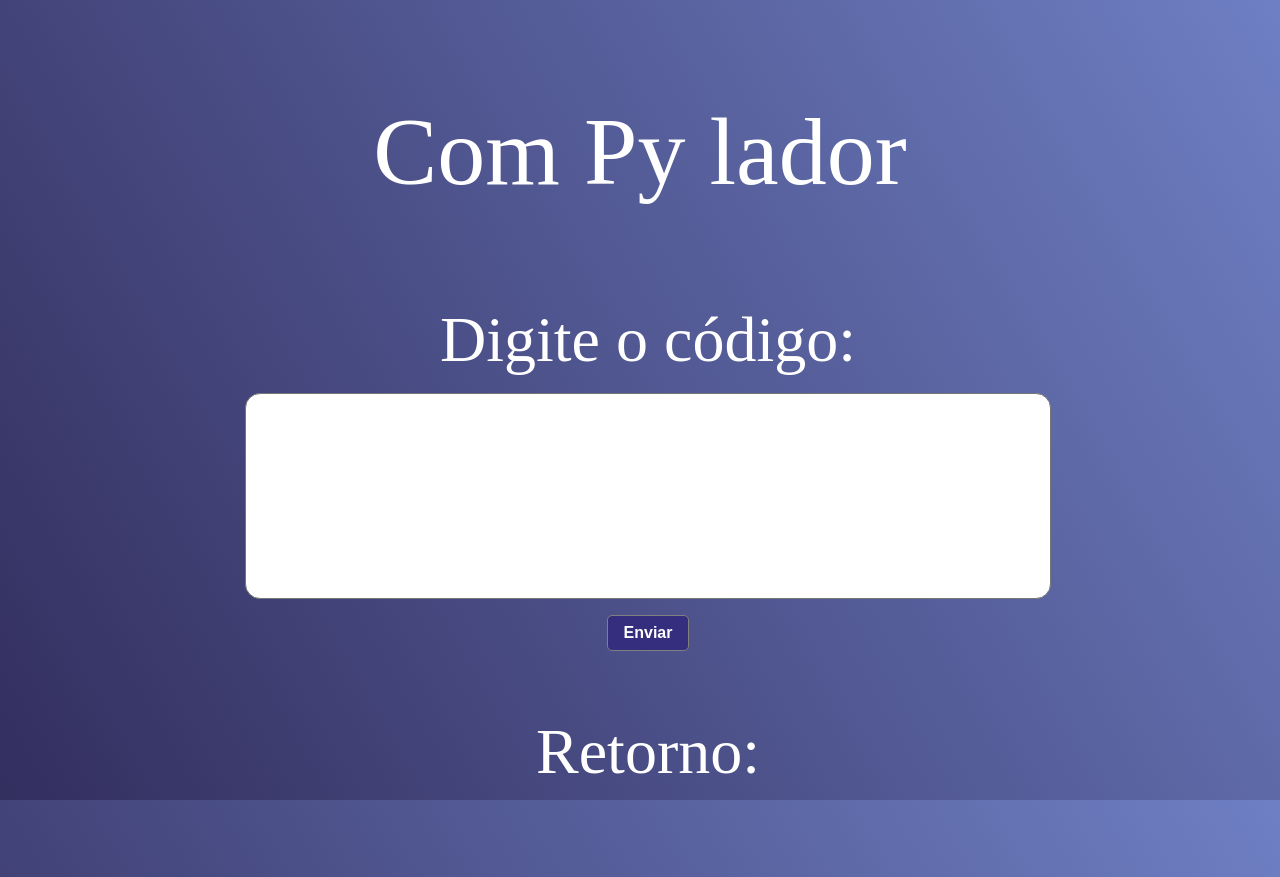
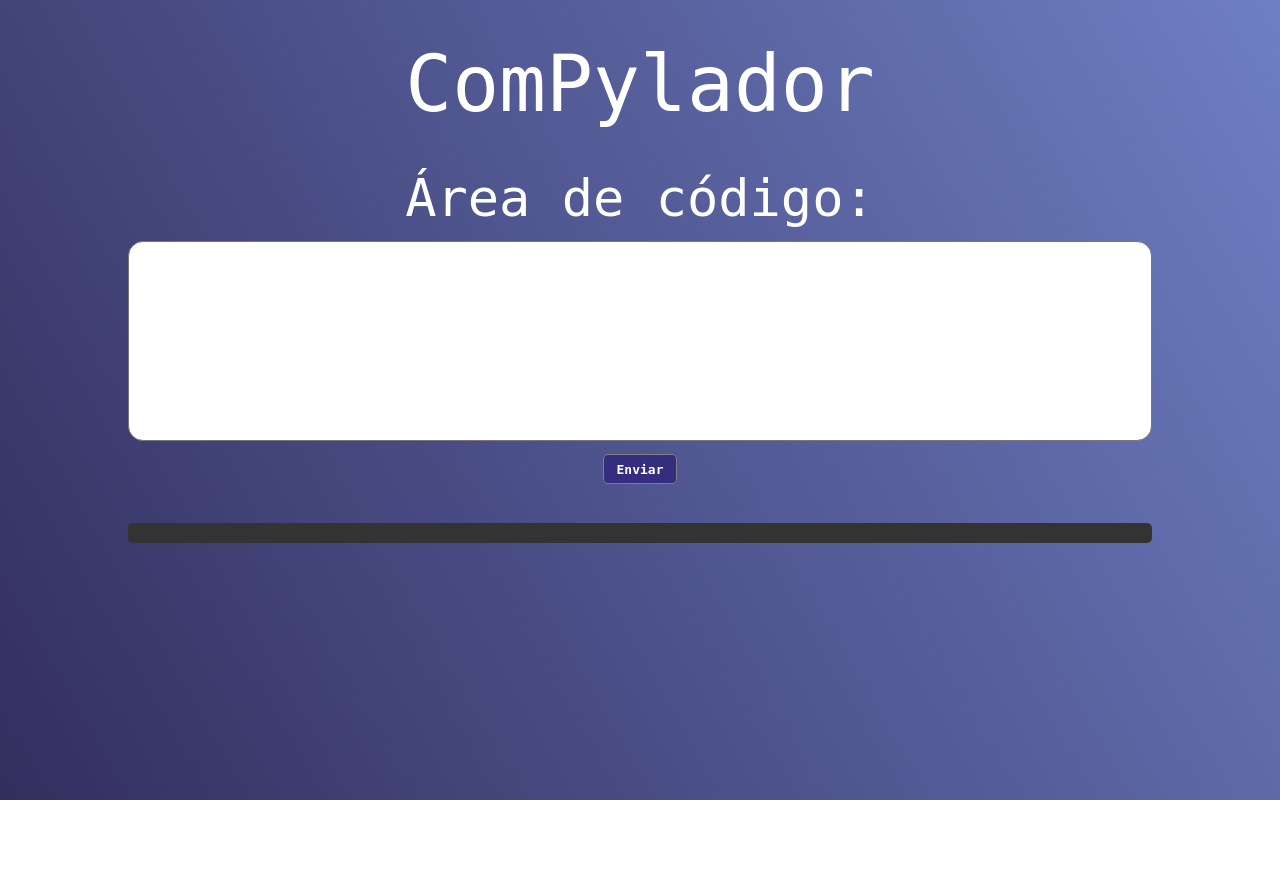
Before and after one commit to Matheus-Ramos/Projeto-Compilador, a Flask app: page / in a window 1280 px wide. After the commit the page ends 800 px from the top, so only its background shows below. Run offline with Flask 3, Linux system fonts and the light colour scheme.

Commit message:
fix: layout fixed

```diff
--- a/Projeto Compilador/AnalizadorLexico.py
+++ b/Projeto Compilador/AnalizadorLexico.py
@@ -68,9 +68,7 @@ class A_Lexico:
     def lexico(self, data):
         tokens = self.leitura(data)
         tokens_transformados = self.transformacaoNumerica(tokens)
-        #print(tokens_transformados)
         novos_tokens = self.transformacaoTag(tokens_transformados)
-        print(novos_tokens)
         return novos_tokens
 
 
--- a/Projeto Compilador/Main.py
+++ b/Projeto Compilador/Main.py
@@ -18,25 +18,20 @@ def home():
 @app.route('/api/receber-dados', methods=['POST'])
 def receber_dados():
     try:
-        data = request.get_json()  # Obter dados JSON da solicitação
-
+        data = request.data.decode("utf-8") # Obter dados da solicitação
         # Faz o processamento dos dados aqui
         lex = alx.A_Lexico()
         tokens = lex.lexico(data) # Inicia a análise léxica.
-
         parser = ast.A_Sintatico(tokens)
 
-        results = "Léxico: \n" + "\n".join([str(token).replace('<', '&lt;').replace('>', '&gt;') for token in tokens])
+        results = "Léxico: \n" + "".join([str(token).replace('<', '&lt;').replace('>', '&gt;')+"\n" for token in tokens])
         results += "\nSintático:\n"  + str(parser.parse()) # Inicia a análise sintática.
 
         # Retorno com quebra de linha para o front end
-
-        return jsonify(results.replace("\n", "<br>"))
+        return results.replace("\n", "<br>")
 
     except Exception as e:
-        print("-------------------Exception")
-        return jsonify(str(e))  # Responder com um erro se a análise do JSON falhar
-
+        return str(e)
 
 if __name__ == '__main__':
     app.run(debug=True)
--- a/Projeto Compilador/static/script.js
+++ b/Projeto Compilador/static/script.js
@@ -9,12 +9,9 @@ document.getElementById('inputCod').addEventListener('submit', function (e) {
 
     fetch('/api/receber-dados', {
         method: 'POST',
-        headers: {
-            'Content-Type': 'application/json'
-        },
-        body: JSON.stringify(textCod)
+        body: dados.mensagem
     })
-    .then(response => response.json())
+    .then(response => response.text())
     .then(data => {
         document.getElementById('resposta').innerHTML = data;
     })
--- a/Projeto Compilador/static/style.css
+++ b/Projeto Compilador/static/style.css
@@ -7,10 +7,23 @@
     --txt-h1: 4rem;
     --txt-h2: 3rem;
     --txt-h3: 2rem;
+	--txt-size: 1rem;
 	--bg-input-transparency: rgba(0, 0, 0, 0.4);
 }
 
+*{
+	box-sizing: border-box;
+	font-family: monospace;
+	text-wrap: wrap;
+	word-wrap: break-word;
+	margin: 0;
+	padding: 0;
+}
+
 body {
+	display: flex;
+	flex-direction: column;
+	align-items: center;
 	color: var(--txt-primary-color);
     font-size: var(--txt-h1);
 	overflow-x: hidden;
@@ -20,7 +33,16 @@ body {
 	background-attachment: fixed;
 }
 
-.centered{
+.container {
+	display: flex;
+	flex-direction: column;
+	align-items: center;
+	width: 90dvw;
+	gap: 3rem;
+	margin-top: 3rem;
+}
+
+#inputCod{
 	display: flex;
 	flex-direction: column;
 	align-items: center;
@@ -29,10 +51,11 @@ body {
 }
 
 #textCod{
-	width: 800px;
+	width: 80dvw;
 	min-height: 200px;
 	resize: none;
 	border-radius: 15px;
+	padding: 10px;
 }
 
 .btnStyled{
@@ -41,8 +64,8 @@ body {
 	border-radius: 5px;
 	width: auto;
 	color: #FFFF;
-	font-size: 1rem;
-	font-weight: 600;
+	font-size: var(--txt-size);
+	font-weight: bold;
 	cursor: pointer;
 	padding: .5rem 1rem;
 }
@@ -50,3 +73,12 @@ body {
 .btnStyled:hover{
 	filter:drop-shadow(0px 0px .1rem rgba(255, 255, 255, 0.5));
 }
+
+/* Estilo do console */
+.console {
+    background-color: #333;
+    color: #fff;
+    padding: 10px;
+    border-radius: 5px;
+	width: 80dvw;
+}
--- a/Projeto Compilador/templates/index.html
+++ b/Projeto Compilador/templates/index.html
@@ -9,20 +9,15 @@
 </head>
 
 <body>
-    <div class="">
-        <p style="text-align: center;font-size: 6rem;">Com Py lador</p>
+    <div class="container">
+        <p style="text-align: center;font-size: 6rem;">ComPylador</p>
         <form id="inputCod">
-            <div class="centered">
-                <label for="cod">Digite o código:</label>
-                <textarea id="textCod"></textarea>
-                <button class="btnStyled" type="submit">Enviar</button>
-            </div>
+            <label style="text-align: center" for="cod">Área de código:</label>
+            <textarea id="textCod" name="inputArea"></textarea>
+            <button class="btnStyled" type="submit">Enviar</button>
         </form>
-    </div>
-
-    <div class="centered">
-        <p>Retorno:</p>
-        <div id="resposta">
+        <div class="console">
+            <p><span id="resposta"></span></p>
         </div>
     </div>
 
```
